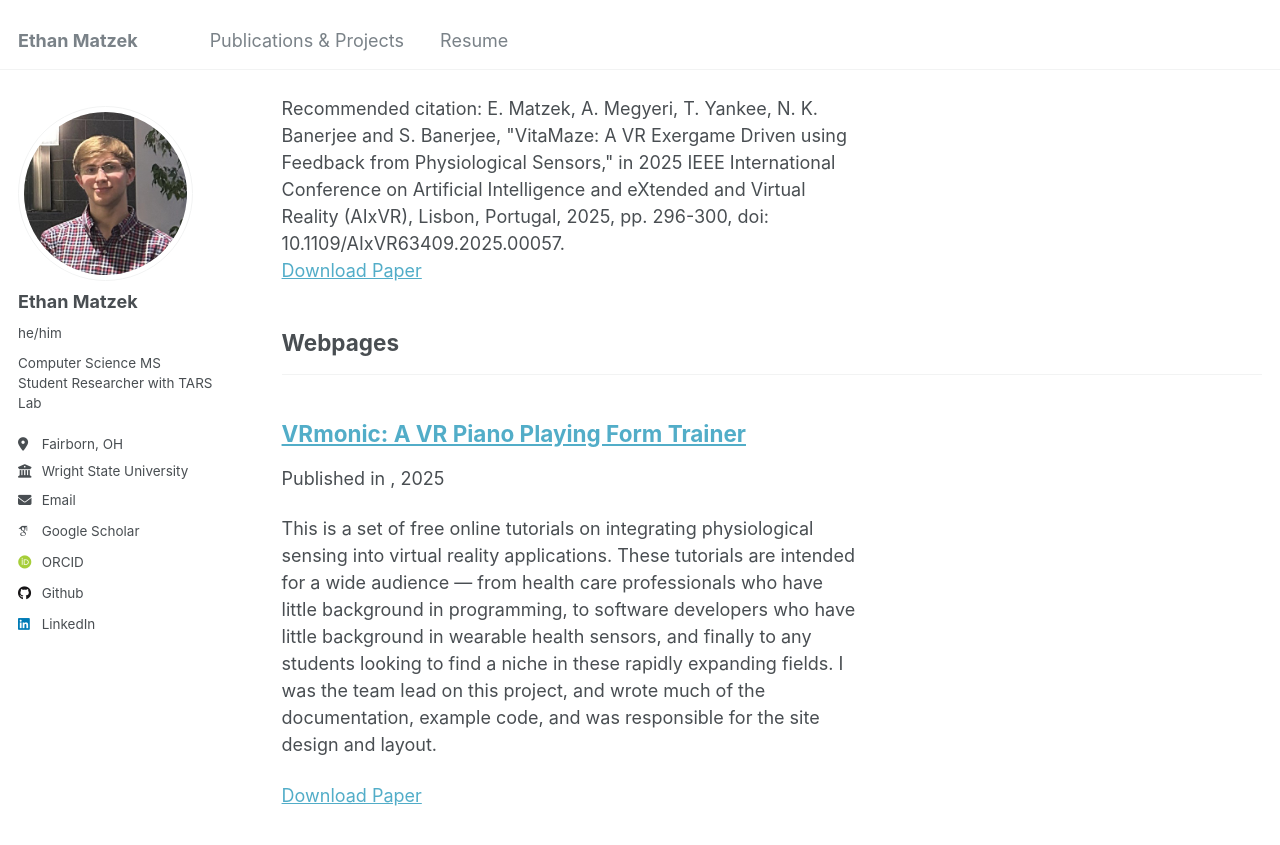
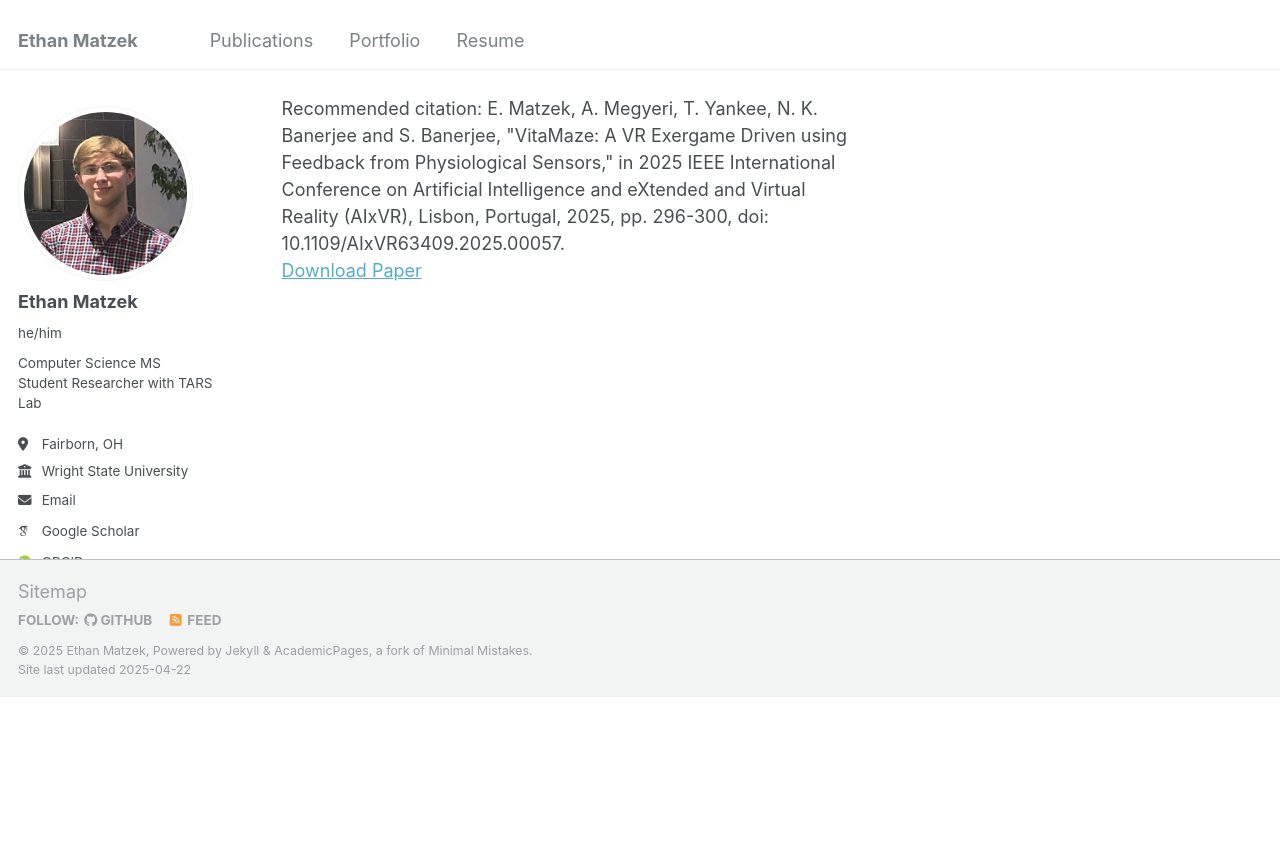
Before and after one commit to ecmatz/ecmatz.github.io, a Jekyll site: the page built from _pages/publications.html, in a window 1280 px wide and 900 px high, scrolled down 1660 px. Shown: the top 845 px of the window. Built offline with Jekyll 4.4.1, drawn with Linux system fonts in a browser that asks for light colours; some web fonts are replaced; after the commit the page ends 2357 px from its top, so only the background shows below that.

Commit message:
Restructured page and updated config

```diff
--- a/_config.yml
+++ b/_config.yml
@@ -81,8 +81,6 @@ publication_category:
     title: 'Journal Articles'
   conferences:
     title: 'Conference Papers'
-  webpages:
-    title: 'Webpages'
 
 # Site Settings
 teaser                   :  # filename of teaser fallback teaser image placed in /images/, .e.g. "500x300.png"
--- a/_data/navigation.yml
+++ b/_data/navigation.yml
@@ -5,7 +5,7 @@
 # prevent it from being included in the site.
 
 main:
-  - title: "Publications & Projects"
+  - title: "Publications"
     url: /publications/
 
   #- title: "Talks"
@@ -14,8 +14,8 @@ main:
  # - title: "Teaching"
  #   url: /teaching/
 
- # - title: "Portfolio"
-#  url: /portfolio/
+  - title: "Portfolio"
+    url: /portfolio/
 
  # - title: "Blog Posts"
  #   url: /year-archive/
--- a/_publications/VRSensorIntegration.md
+++ /dev/null
@@ -1,10 +0,0 @@
----
-title: "VRmonic: A VR Piano Playing Form Trainer"
-collection: publications
-category: webpages
-permalink: /publication/VRsensorInt
-excerpt: 'This is a set of free online tutorials on integrating physiological sensing into virtual reality applications. These tutorials are intended for a wide audience — from health care professionals who have little background in programming, to software developers who have little background in wearable health sensors, and finally to any students looking to find a niche in these rapidly expanding fields. I was the team lead on this project, and wrote much of the documentation, example code, and was responsible for the site design and layout.'
-paperurl: 'https://tarstutorials.github.io/vrsensorint/'
----
-
-This is a set of free online tutorials on integrating physiological sensing into virtual reality applications. These tutorials are intended for a wide audience — from health care professionals who have little background in programming, to software developers who have little background in wearable health sensors, and finally to any students looking to find a niche in these rapidly expanding fields. I was the team lead on this project, and wrote much of the documentation, example code, and was responsible for the site design and layout.
```
Also changed, not shown: _portfolio/VRSensorIntegration.md (added, +7 -0 lines), _portfolio/portfolio-1.md (deleted, +0 -7 lines), _portfolio/portfolio-2.html (deleted, +0 -7 lines).
